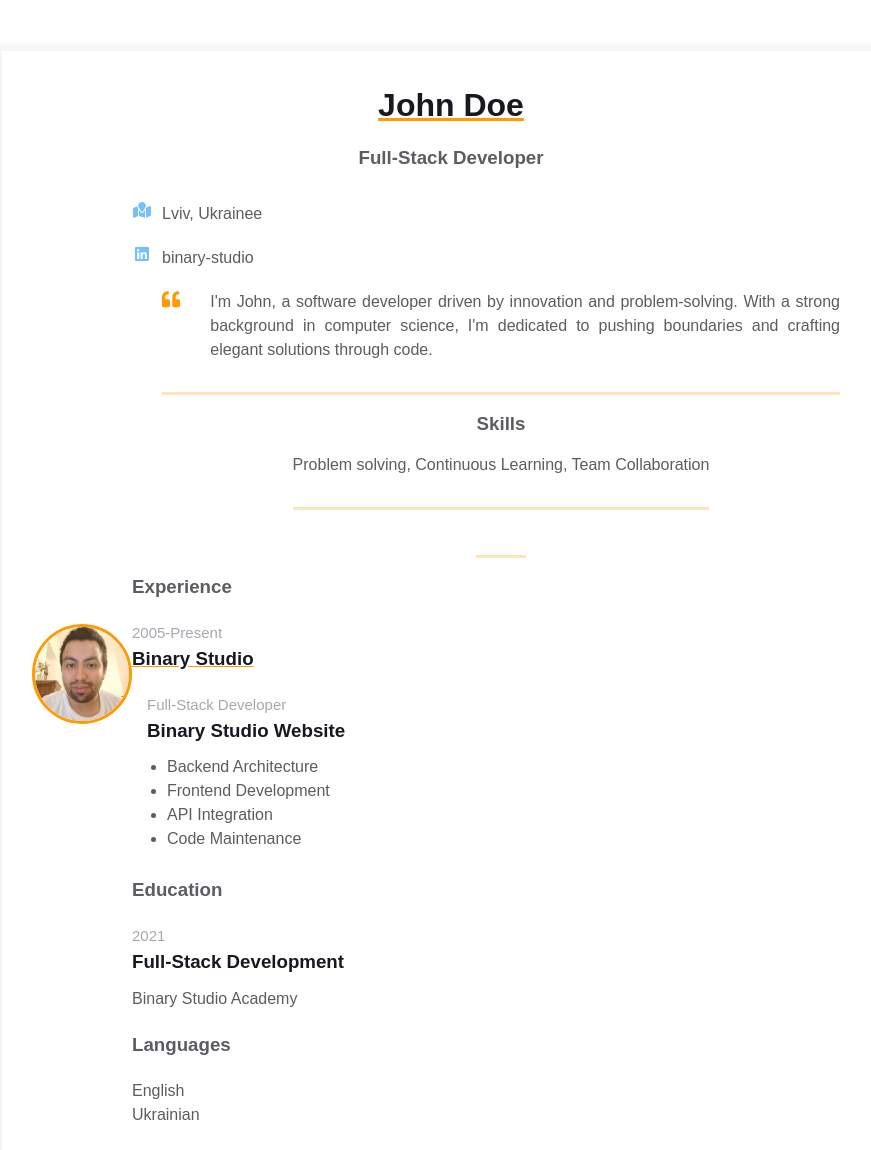
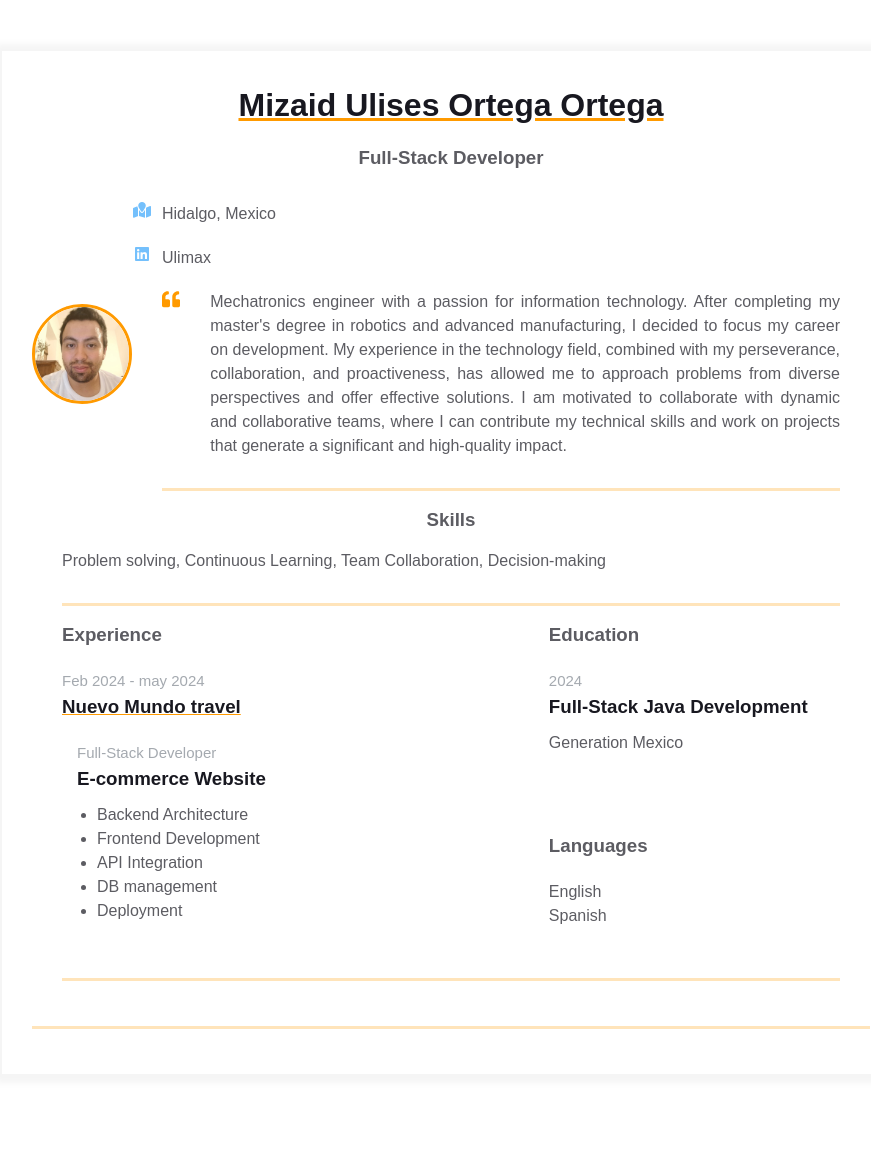
Before and after one commit to Ulimax/homepage, a plain HTML site: page index.html in a window 1280 px wide. Shown: the top 1150 px of the page, without its empty margins (189-1060 px from the left). After the commit the page ends 1125 px from the top, so only its background shows below. Drawn offline with Linux system fonts and the light colour scheme.

Commit message:
adding personal info to resume

```diff
--- a/index.html
+++ b/index.html
@@ -1,5 +1,6 @@
 <!DOCTYPE html>
 <html lang="en">
+
 <head>
   <meta charset="UTF-8" />
   <meta name="viewport" content="width=device-width, initial-scale=1" />
@@ -7,12 +8,13 @@
   <script src="https://kit.fontawesome.com/8a2eb7cde8.js" crossorigin="anonymous"></script>
   <title>Resume</title>
 </head>
+
 <body>
   <main>
     <div class="resume">
       <div class="container">
         <div class="resume__block">
-            <h1 class="contact-info__header">John Doe</h1>
+          <h1 class="contact-info__header">Mizaid Ulises Ortega Ortega</h1>
           <h3 class="contact-info__sub-header">Full-Stack Developer</h3>
 
           <div class="contact_info_container fh">
@@ -28,14 +30,14 @@
                 <div class="contact-info__item-icon-wrapper">
                   <i class="fa-solid fa-map-location" style="color: #74C0FC;"></i>
                 </div>
-                  <span>Lviv, Ukrainee</span>
+                <span>Hidalgo, Mexico</span>
               </a>
 
-                <a href="https://ua.linkedin.com/company/binary-studio_241166" rel="author" class="contact-info__item">
+              <a href="https://www.linkedin.com/in/miza-ortega/" rel="author" class="contact-info__item">
                 <div class="contact-info__item-icon-wrapper">
                   <i class="fa-brands fa-linkedin" style="color: #74C0FC;"></i>
                 </div>
-                  <span>binary-studio</span>
+                <span>Ulimax</span>
               </a>
 
 
@@ -44,23 +46,31 @@
                   <div class="intro">
                     <div class="intro__icon-wrapper">
                       <svg class="intro__icon" xmlns="http://www.w3.org/2000/svg" viewBox="0 0 512 512">
-                          <path
-                            d="M464 256h-80v-64c0-35.3 28.7-64 64-64h8c13.3 0 24-10.7
+                        <path d="M464 256h-80v-64c0-35.3 28.7-64 64-64h8c13.3 0 24-10.7
                             24-24V56c0-13.3-10.7-24-24-24h-8c-88.4 0-160 71.6-160 160v240c0
                             26.5 21.5 48 48 48h128c26.5 0 48-21.5
                             48-48V304c0-26.5-21.5-48-48-48zm-288 0H96v-64c0-35.3 28.7-64
                             64-64h8c13.3 0 24-10.7 24-24V56c0-13.3-10.7-24-24-24h-8C71.6 32 0
                             103.6 0 192v240c0 26.5 21.5 48 48 48h128c26.5 0
-                            48-21.5 48-48V304c0-26.5-21.5-48-48-48z"
-                          ></path>
+                            48-21.5 48-48V304c0-26.5-21.5-48-48-48z"></path>
                       </svg>
                     </div>
-                      <p class="intro_text">I'm John, a software developer driven by innovation and
-                        problem-solving. With a strong background in computer science,
-                        I'm dedicated to pushing boundaries and crafting elegant
-                        solutions through code.</p>
+                    <p class="intro_text">Mechatronics engineer with a passion for information technology. After
+                      completing my master's degree in robotics and advanced manufacturing, I decided to focus my career
+                      on development. My experience in the technology field, combined with my perseverance,
+                      collaboration, and proactiveness, has allowed me to approach problems from diverse perspectives
+                      and offer effective solutions.
+                      I am motivated to collaborate with dynamic and collaborative teams, where I can contribute my
+                      technical skills and work on projects that generate a significant and high-quality impact.
+                    </p>
                   </div>
                 </div>
+              </div>
+
+
+
+            </div>
+
           </div>
 
           <!-- skills block-->
@@ -68,7 +78,7 @@
             <div class="resume__block">
               <div class="skills">
                 <h3 class="skills__header">Skills</h3>
-                      <p class="skills__text">Problem solving, Continuous Learning, Team Collaboration</p>
+                <p class="skills__text">Problem solving, Continuous Learning, Team Collaboration, Decision-making</p>
               </div>
             </div>
           </div>
@@ -78,57 +88,63 @@
           <div class="container">
             <div class="resume__block">
               <div class="main-info fh">
-                      <div class="experiences"></div>
+                <div class="experiences">
 
-                      <div class="additional-info fv"></div>
-                    </div>
-                  </div>
-                </div>
-
-                <!-- Experiences -->
                   <h3 class="experiences__header">Experience</h3>
+                   <!-- Experience 1-->
                   <div class="experiences__company">
                     <div class="experiences__company-header">
-                    <span class="experiences__company-header-durability">2005-Present</span>
-                    <h3 class="experiences__company-header-name">Binary Studio</h3>
+                      <span class="experiences__company-header-durability"> Feb 2024 - may 2024</span>
+                      <h3 class="experiences__company-header-name">Nuevo Mundo travel</h3>
                     </div>
 
                     <div class="experiences__company-project">
                       <span class="experiences__company-project-role">Full-Stack Developer</span>
-                    <h3 class="experiences__company-project-name">Binary Studio Website</h3>
+                      <h3 class="experiences__company-project-name">E-commerce Website</h3>
                       <ul class="experiences__company-project-responsibilities">
                         <li>Backend Architecture</li>
                         <li>Frontend Development</li>
                         <li>API Integration</li>
-                      <li>Code Maintenance</li>
+                        <li>DB management</li>
+                        <li>Deployment</li>
                       </ul>
                     </div>
                   </div>
+
+                </div>
+
+                <div class="additional-info fv">
 
                           <!--Additional info-->
                   <div class="additional-info fv">
                     <div class="additional-info__education">
                       <h3 class="additional-info__education-header">Education</h3>
                       <div class="additional-info__education-university">
-                      <span class="additional-info__education-university-durability"> 2021 </span>
-                      <h3 class="additional-info__education-university-speciality">Full-Stack Development</h3>
-                      <p class="additional-info__education-university-name">Binary Studio Academy</p>
+                        <span class="additional-info__education-university-durability"> 2024 </span>
+                        <h3 class="additional-info__education-university-speciality">Full-Stack Java Development</h3>
+                        <p class="additional-info__education-university-name">Generation Mexico</p>
                       </div>
                     </div>
 
                     <div class="additional-info__languages">
                       <h3 class="additional-info__languages-header">Languages</h3>
                       <p class="additional-info__languages-item">English</p>
-                    <p class="additional-info__languages-item">Ukrainian</p>
+                      <p class="additional-info__languages-item">Spanish</p>
+                    </div>
+                  </div>
+                </div>
+              </div>
             </div>
           </div>
 
-              </div>
-            </div>
+
+
+
         </div>
       </div>
     </div>
   </main>
 
 </body>
+
 </html>
```
Lines whose indentation alone changed are shown as unchanged.
